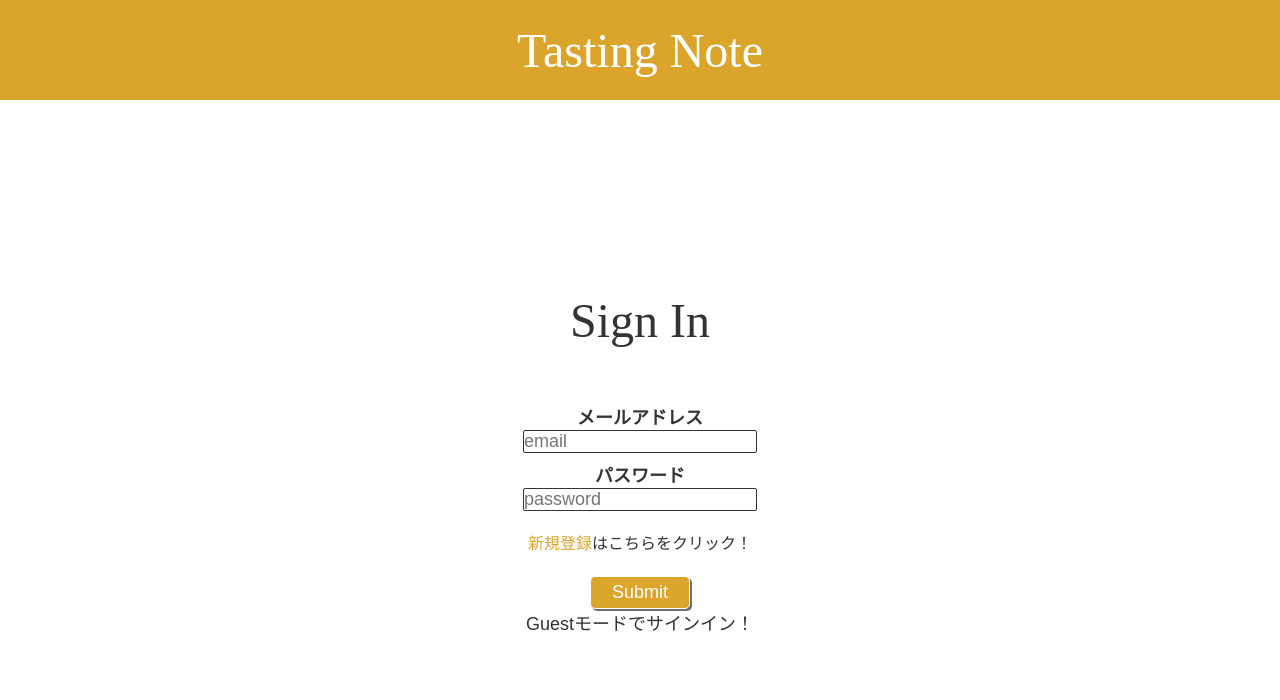
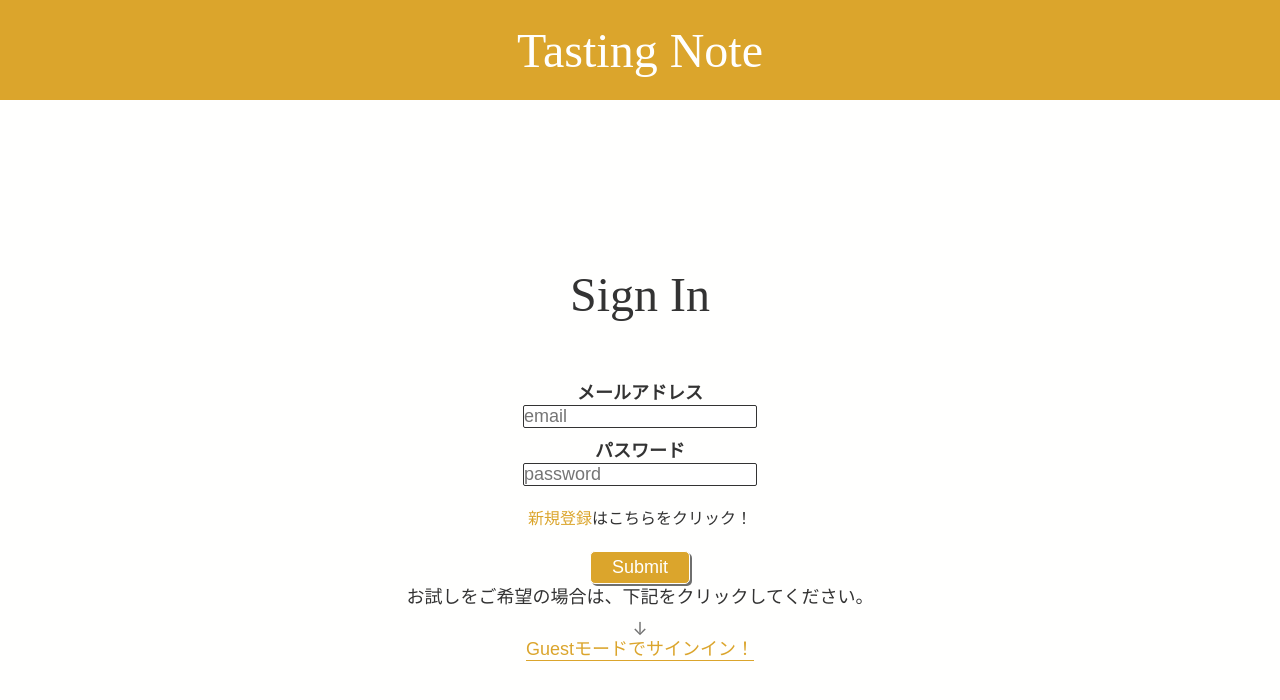
Before and after one commit to akiran1sei/tastingnote, a Next.js app: page /pages/auth/sign-in in a window 1280 px wide. Shown: the top 700 px of the page. Built offline with nearby package versions, Linux system fonts and the light colour scheme; no server answers; a web font is replaced by a local one; what next would draw is missing.

Commit message:
Guestモード作成

```diff
--- a/src/app/components/molecules/Auth/Sign/In.js
+++ b/src/app/components/molecules/Auth/Sign/In.js
@@ -147,7 +147,13 @@ export function SignInComponent() {
           <div>
             <div className={styles.sign__item}>
               <form onSubmit={handleGuest} className={styles.sign__form}>
-                <button type="submit">Guestモードでサインイン！</button>
+                <p>
+                  お試しをご希望の場合は、下記をクリックしてください。
+                  <span className={styles.sign__guest__arrow}>↓</span>
+                </p>
+                <button type="submit" className={styles.sign__guest}>
+                  Guestモードでサインイン！
+                </button>
               </form>
             </div>
           </div>
--- a/src/app/styles/Pages.module.css
+++ b/src/app/styles/Pages.module.css
@@ -1801,6 +1801,28 @@ input[type="range"].select__input__roast {
   transform: translate(2px, 2px);
   color: var(--color-black);
 }
+.sign__guest {
+  color: var(--color-yellow);
+  border-bottom: 1px solid var(--color-yellow);
+}
+.sign__guest__arrow {
+  display: block;
+  margin-top: 0;
+  animation: arrow 1.5s linear infinite;
+}
+@keyframes arrow {
+  0% {
+    transform: translateY(0);
+    opacity: 0;
+  }
+  50% {
+    opacity: 1;
+  }
+  100% {
+    transform: translateY(10px); /* 移動距離を調整 */
+    opacity: 0;
+  }
+}
 @media screen and (min-width: 768px) {
   .sign__item {
     width: 100%;
```
